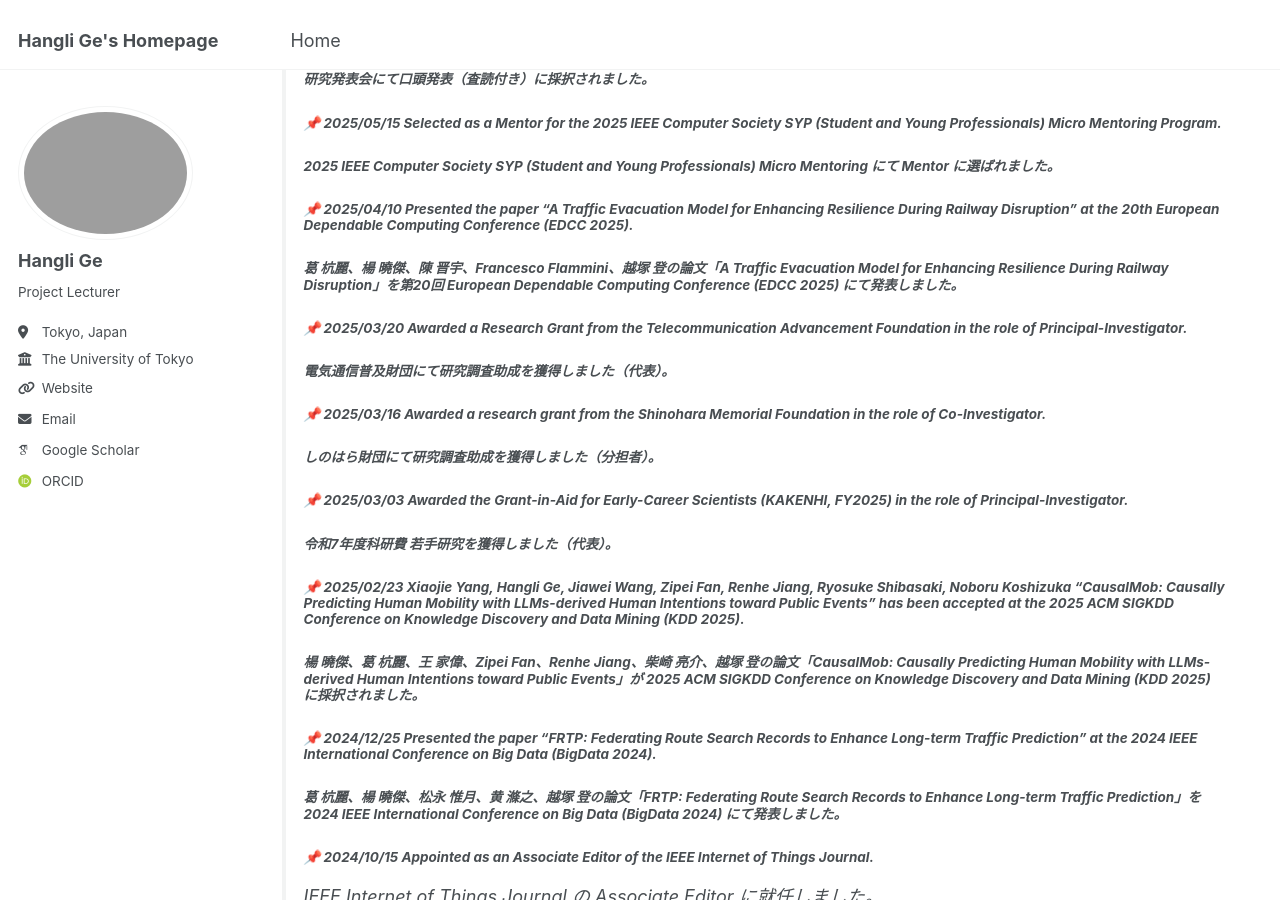
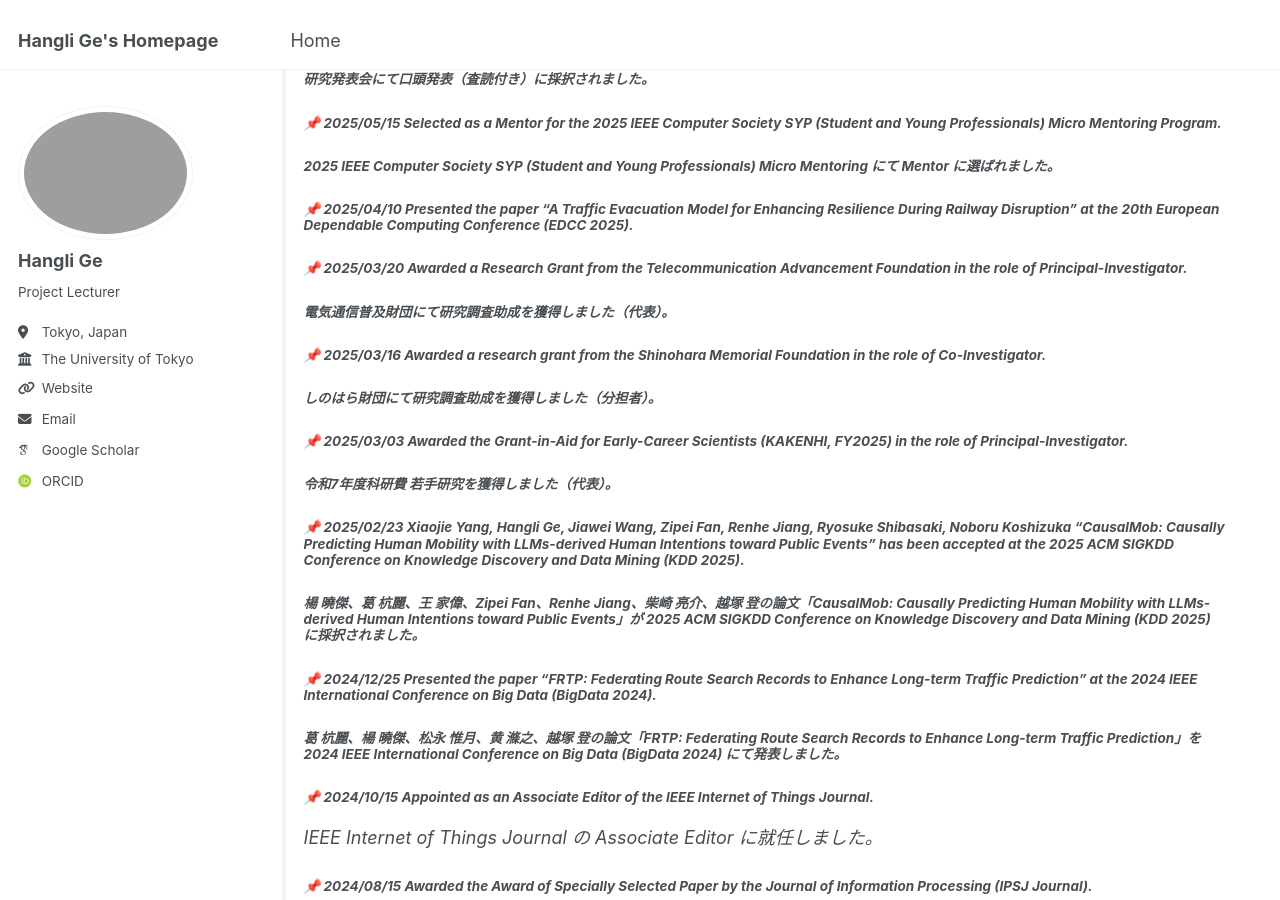
Before and after one commit to christie888/christie888.github.io, a Jekyll site: the page built from _pages/post.md, in a window 1280 px wide and 900 px high, scrolled down 1844 px. Built offline with Jekyll 4.4.1, drawn with Linux system fonts in a browser that asks for light colours; some web fonts are replaced.

Commit message:
Update post.md

```diff
--- a/_pages/post.md
+++ b/_pages/post.md
@@ -33,7 +33,6 @@ permalink: post/
 #####  📌 2025/05/15 Selected as a Mentor for the 2025 IEEE Computer Society SYP (Student and Young Professionals) Micro Mentoring Program.
   > ###### 2025 IEEE Computer Society SYP (Student and Young Professionals) Micro Mentoring にて Mentor に選ばれました。
 #####  📌 2025/04/10 Presented the paper “A Traffic Evacuation Model for Enhancing Resilience During Railway Disruption” at the 20th European Dependable Computing Conference (EDCC 2025).
-  > ###### 葛 杭麗、楊 曉傑、陳 晋宇、Francesco Flammini、越塚 登の論文「A Traffic Evacuation Model for Enhancing Resilience During Railway Disruption」を第20回 European Dependable Computing Conference (EDCC 2025) にて発表しました。
 #####  📌 2025/03/20 Awarded a Research Grant from the Telecommunication Advancement Foundation in the role of Principal-Investigator.
   > ###### 電気通信普及財団にて研究調査助成を獲得しました（代表）。
 #####  📌 2025/03/16 Awarded a research grant from the Shinohara Memorial Foundation in the role of Co-Investigator.
```
